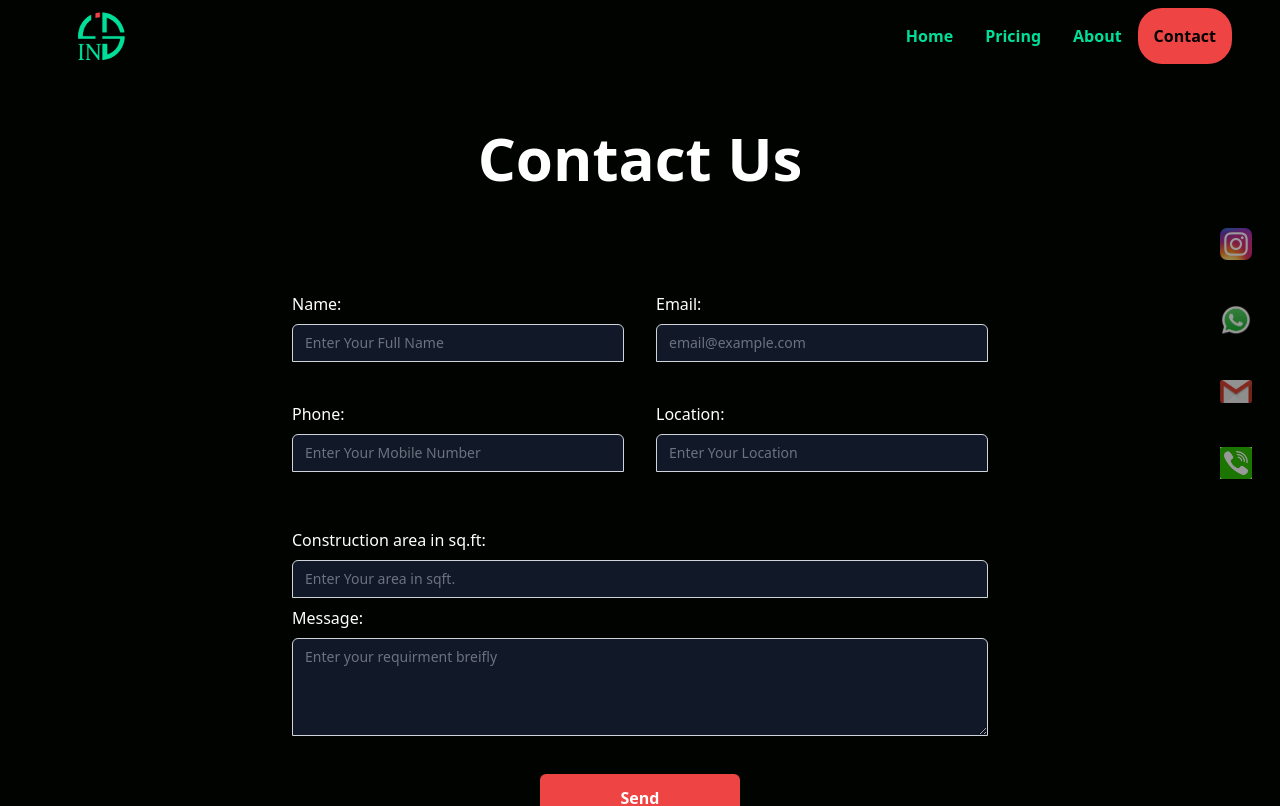
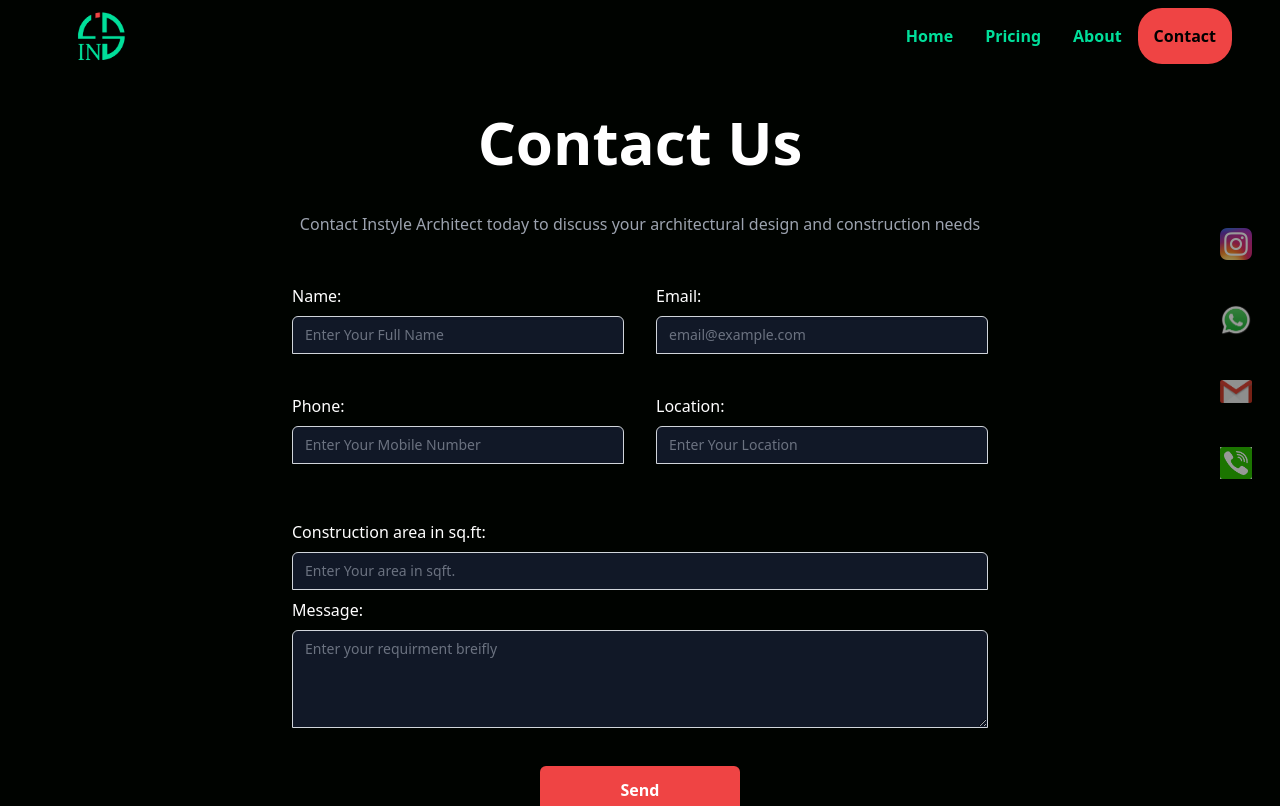
Before and after one commit to MacMillon-VS/Instlye_portfolio, a React (Create React App) app: page /contact in a window 1280 px wide. Shown: the top 806 px of the page. Built offline with nearby package versions, Linux system fonts and the light colour scheme.

Commit message:
meta tag and vercel analytics added

```diff
--- a/package.json
+++ b/package.json
@@ -7,6 +7,7 @@
     "@testing-library/jest-dom": "^5.16.5",
     "@testing-library/react": "^13.4.0",
     "@testing-library/user-event": "^13.5.0",
+    "@vercel/analytics": "^1.0.1",
     "react": "^18.2.0",
     "react-dom": "^18.2.0",
     "react-icons": "^4.8.0",
--- a/public/index.html
+++ b/public/index.html
@@ -11,7 +11,13 @@
     />
     <link rel="apple-touch-icon" href="%PUBLIC_URL%/logo192.png" />
     <link rel="manifest" href="%PUBLIC_URL%/manifest.json" />
-    <title>Instyle-Architect</title>
+    <title>Instyle Architect - Top Architect | Architectural Design Services</title>
+    <meta name="description" content="Looking for a top architect in TamilNadu? Instyle Architect offers comprehensive architectural design services to bring your vision to life. Contact us today for innovative and sustainable design solutions.">
+    <meta name="description" content="Instyle Architect is a renowned architectural design firm, specializing in residential and commercial projects. Our team of expert architects creates innovative designs that harmonize functionality, aesthetics, and sustainability. Contact us to bring your architectural vision to life.">
+    <meta name="description" content="Looking for a reliable architect? Instyle Architect offers a wide range of services, including architectural planning, interior design, and project management. Our experienced team delivers exceptional results while ensuring client satisfaction. Get in touch with us to discuss your architectural needs.">
+    <meta name="description" content="Transform your space with Instyle Architect's professional architectural design services. From concept development to construction oversight, we handle every aspect of the design process. Our team's expertise, attention to detail, and commitment to excellence make us the ideal partner for your next project.">
+    <meta name="description" content="Instyle Architect brings creativity and innovation to every architectural project. With a focus on sustainable design practices, we create spaces that promote energy efficiency and environmental consciousness. Trust us to deliver exceptional architectural solutions tailored to your unique requirements.">
+
   </head>
   <body>
     <noscript>You need to enable JavaScript to run this app.</noscript>
--- a/src/Components/ContactForm/ContactForm.jsx
+++ b/src/Components/ContactForm/ContactForm.jsx
@@ -59,7 +59,8 @@ const ContactForm = () => {
       <div className="bg-inherit">
 
      <div className='mx-auto text-center flex flex-col text-white px-8 bg-inherit'>
-        <h1 className="md:text-6xl sm:text-5xl text-4xl font-bold md:py-6 bg-inherit md:my-8">Contact Us</h1>
+        <h1 className="md:text-6xl sm:text-5xl text-4xl font-bold md:py-4 bg-inherit md:my-6">Contact Us</h1>
+        <p className="text-gray-400">Contact Instyle Architect today to discuss your architectural design and construction needs</p>
         </div>
     <form onSubmit={sendEmail} id='CForm'>
       <div className="max-w-[760px] py-12 mx-auto grid md:grid-cols-2 gap-8 sm:grid-cols-1 px-8 text-white bg-inherit"
```
Also changed, not shown: 1 other file (tests, documents, lock files or other folders).
